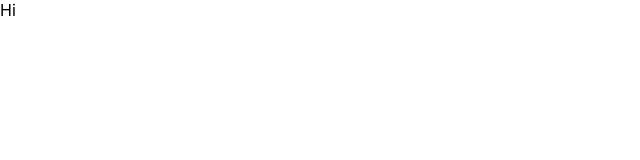
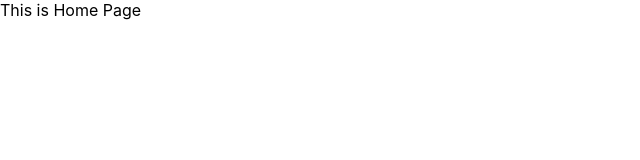
Before and after one commit to Sarthak-Sen/justAnotherBoxOffice, a React (Create React App) app: page / in a window 1280 px wide. Shown: the top 160 px of the page, without its empty margins (0-640 px from the left). Built offline with nearby package versions, Linux system fonts and the light colour scheme.

Commit message:
Added Router

```diff
--- a/package.json
+++ b/package.json
@@ -8,6 +8,8 @@
     "@testing-library/user-event": "^12.8.3",
     "react": "^17.0.2",
     "react-dom": "^17.0.2",
+    "react-router": "^5.2.0",
+    "react-router-dom": "^5.2.0",
     "react-scripts": "4.0.3",
     "web-vitals": "^0.2.4",
     "workbox-background-sync": "^5.1.4",
--- a/src/App.js
+++ b/src/App.js
@@ -1,7 +1,18 @@
-import React from "react";
+import React from 'react';
+import { Switch, Route } from 'react-router-dom';
 
 function App() {
-  return <div>Hi</div>;
+  return (
+    <Switch>
+      <Route exact path="/">
+        This is Home Page
+      </Route>
+      <Route exact path="/starred">
+        This is Starred Page
+      </Route>
+      <Route>This is 404</Route>
+    </Switch>
+  );
 }
 
 export default App;
--- a/src/index.js
+++ b/src/index.js
@@ -1,11 +1,17 @@
-import React from "react";
-import ReactDOM from "react-dom";
-import "./index.css";
-import App from "./App";
-import * as serviceWorkerRegistration from "./serviceWorkerRegistration";
-import reportWebVitals from "./reportWebVitals";
+import React from 'react';
+import ReactDOM from 'react-dom';
+import { BrowserRouter } from 'react-router-dom';
+import './index.css';
+import App from './App';
+import * as serviceWorkerRegistration from './serviceWorkerRegistration';
+import reportWebVitals from './reportWebVitals';
 
-ReactDOM.render(<App />, document.getElementById("root"));
+ReactDOM.render(
+  <BrowserRouter>
+    <App />
+  </BrowserRouter>,
+  document.getElementById('root')
+);
 
 // If you want your app to work offline and load faster, you can change
 // unregister() to register() below. Note this comes with some pitfalls.
```
Also changed, not shown: 1 other file (tests, documents, lock files or other folders).
